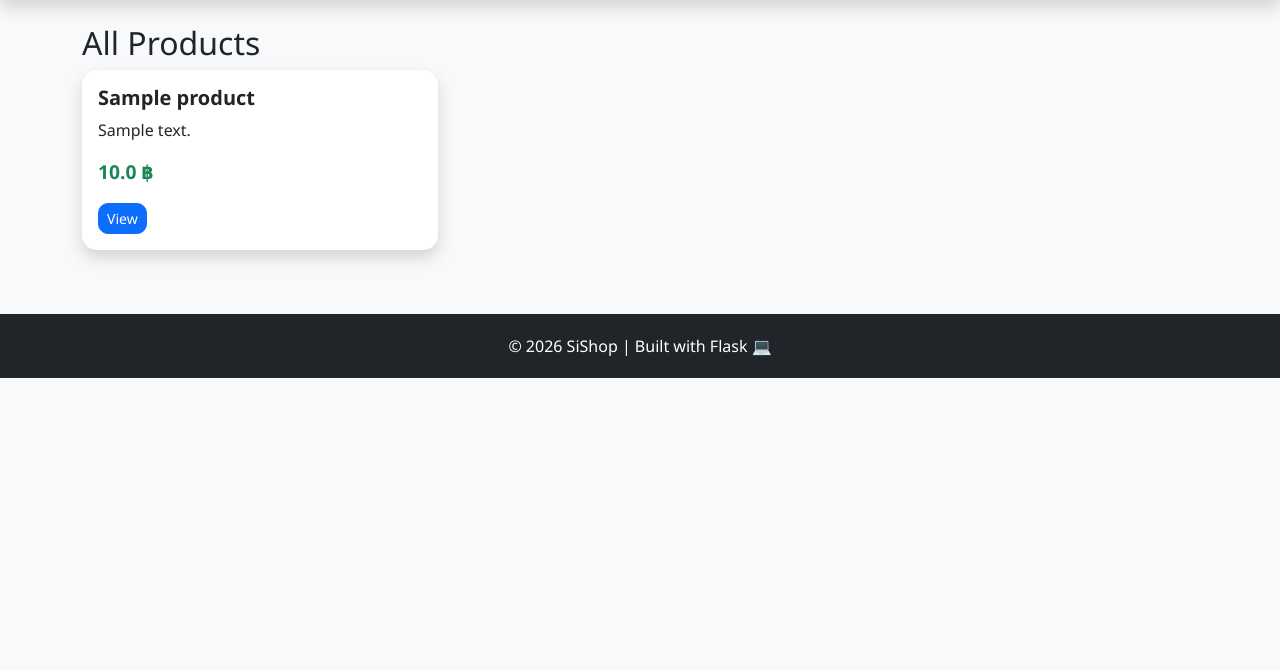
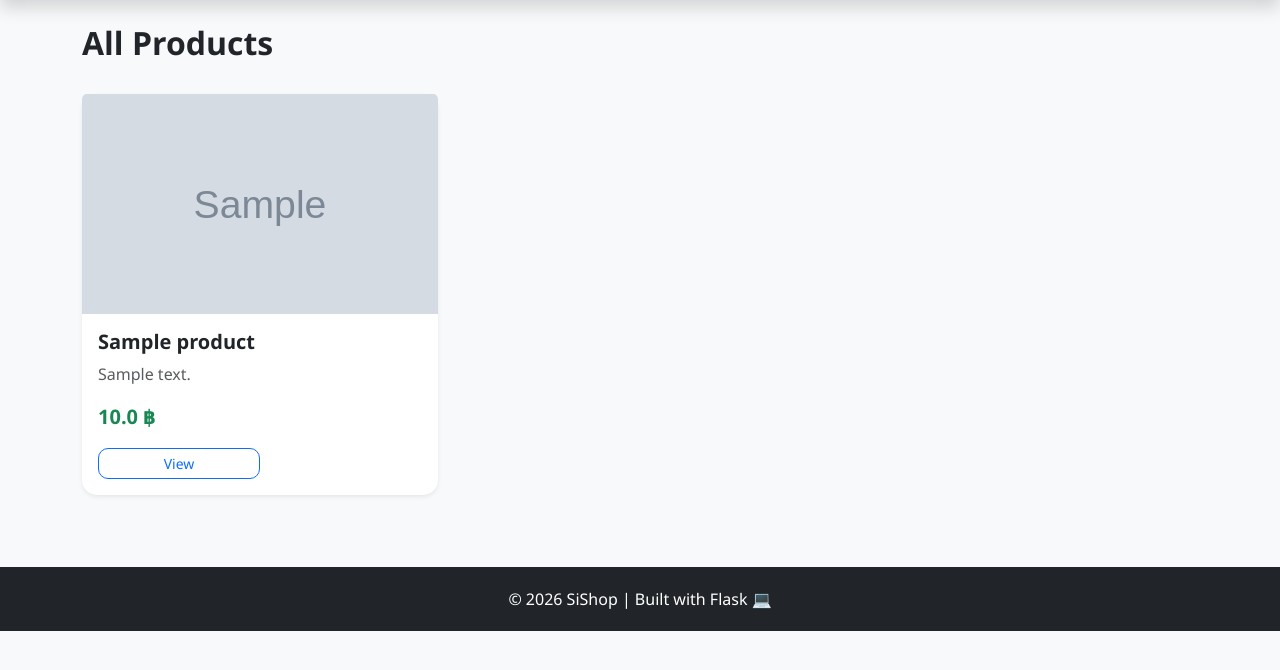
Before and after one commit to lunessss08/web_flask, a Flask app: page /products in a window 1280 px wide. Shown: the part 60-730 px from the top of the page. Run offline with Flask 3, Linux system fonts and the light colour scheme; tables that the repository leaves empty hold one stand-in row (values such as "Sample post"); grey boxes marked "Sample" are stand-in pictures.

Commit message:
edit add_product and product

```diff
--- a/templates/products.html
+++ b/templates/products.html
@@ -1,30 +1,68 @@
 {% extends "base.html" %}
 {% block content %}
 
-<h2>All Products</h2>
+<div class="d-flex justify-content-between align-items-center mb-4">
+  <h2 class="fw-bold">All Products</h2>
 
-{% if current_user.is_authenticated %}
-<a href="/add_product" class="btn btn-success mb-3">Add Product</a>
-{% endif %}
+  {% if current_user.is_authenticated %}
+  <a href="/add_product" class="btn btn-success">+ Add Product</a>
+  {% endif %}
+</div>
 
 <div class="row">
 {% for p in products %}
-  <div class="col-md-4">
-    <div class="card mb-3 shadow">
-      <div class="card-body">
-        <h5>{{ p.name }}</h5>
-        <p>{{ p.description }}</p>
-        <p class="fw-bold">{{ p.price }} ฿</p>
+  <div class="col-md-4 mb-4">
+    <div class="card h-100 shadow-sm">
 
-        <a href="/product/{{p.id}}" class="btn btn-primary btn-sm">View</a>
+      <!-- Product Image -->
+      {% if p.image %}
+        <img src="{{ url_for('static', filename='uploads/' + p.image) }}"
+             class="card-img-top"
+             style="height:220px; object-fit:cover;">
+      {% else %}
+        <img src="https://via.placeholder.com/400x220?text=No+Image"
+             class="card-img-top">
+      {% endif %}
 
-        {% if current_user.is_authenticated %}
-        <a href="/checkout/{{p.id}}" class="btn btn-warning btn-sm">Buy</a>
-        {% endif %}
+      <div class="card-body d-flex flex-column">
+
+        <h5 class="card-title">{{ p.name }}</h5>
+
+        <!-- ตัด description ถ้ายาวเกิน -->
+        <p class="card-text text-muted">
+          {{ p.description[:80] }}{% if p.description|length > 80 %}...{% endif %}
+        </p>
+
+        <div class="mt-auto">
+          <p class="fw-bold text-success fs-5">{{ p.price }} ฿</p>
+
+          <div class="d-flex gap-2">
+            <a href="/product/{{p.id}}" class="btn btn-outline-primary btn-sm w-50">
+              View
+            </a>
+
+            {% if current_user.is_authenticated %}
+            <a href="/checkout/{{p.id}}" class="btn btn-warning btn-sm w-50">
+              Buy
+            </a>
+            {% endif %}
+          </div>
+
+        </div>
+
       </div>
     </div>
   </div>
 {% endfor %}
 </div>
 
+{% if products|length == 0 %}
+  <div class="text-center mt-5">
+    <h4>No products available yet</h4>
+    {% if current_user.is_authenticated %}
+      <a href="/add_product" class="btn btn-primary mt-3">Add First Product</a>
+    {% endif %}
+  </div>
+{% endif %}
+
 {% endblock %}
```
Also changed, not shown: templates/add_product.html (+33 -6 lines).
